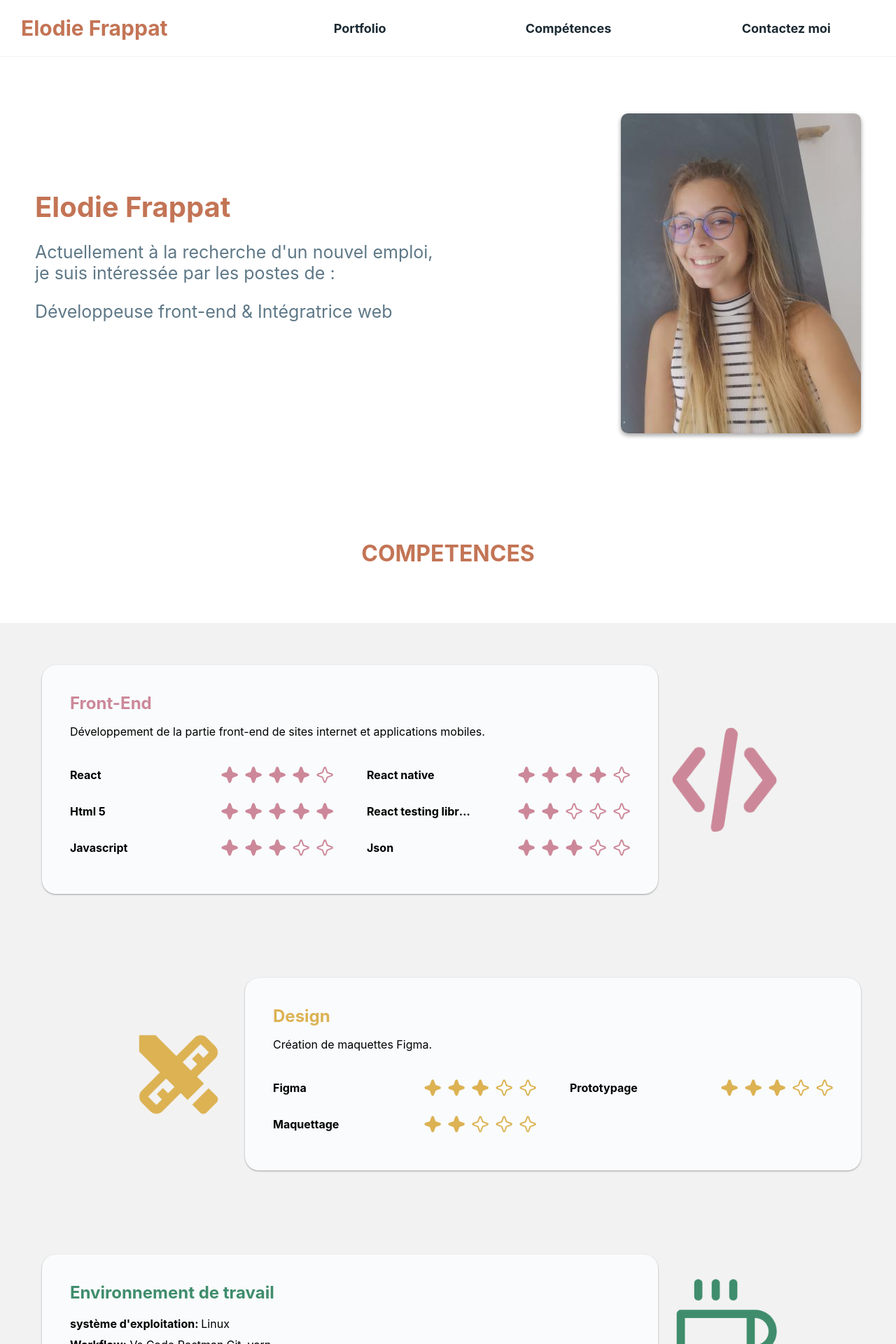
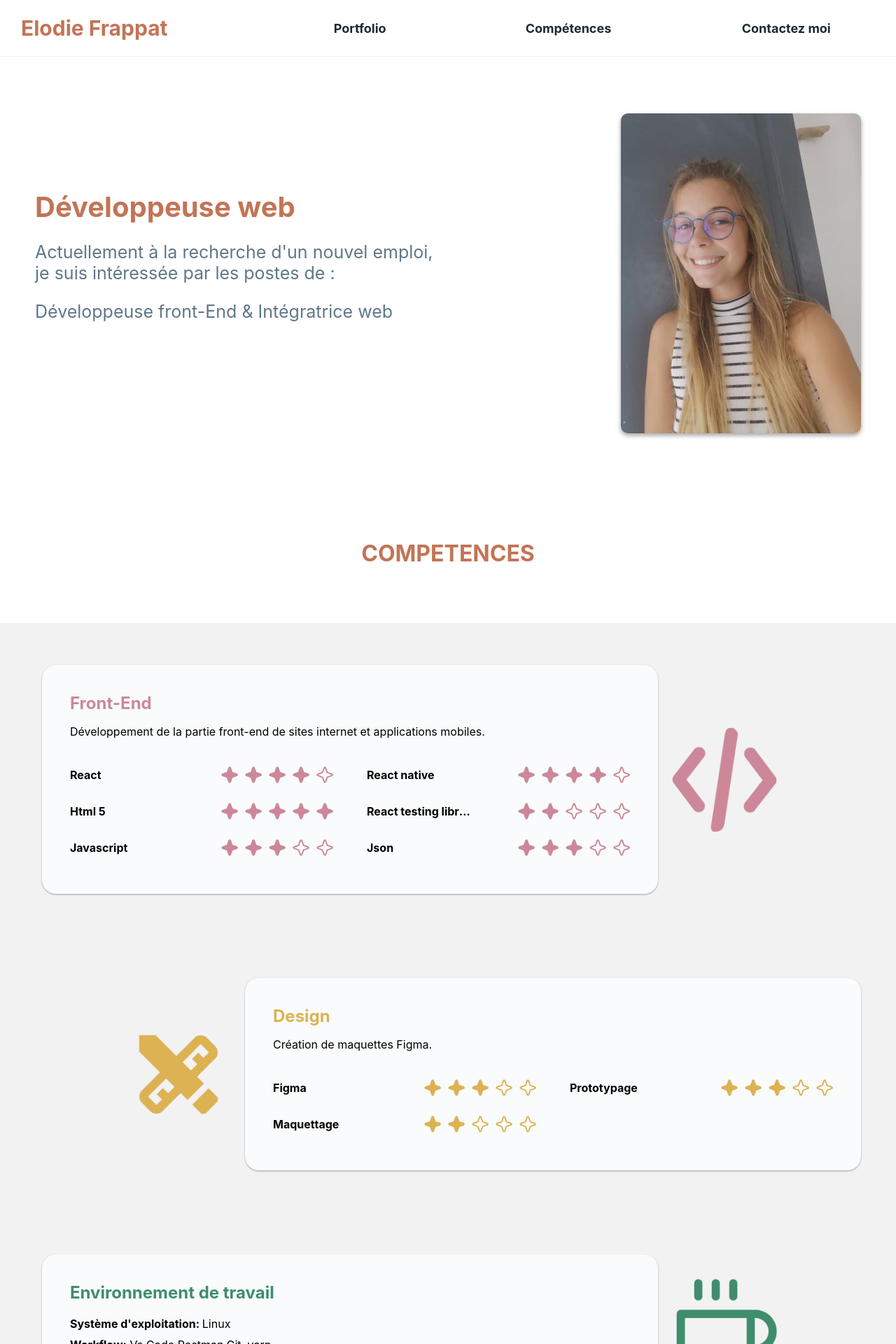
Before and after one commit to Zubiik/curiculum_vitae, a React (Create React App) app: page / in a window 1280 px wide. Shown: the top 1920 px of the page at 70% size. Built offline with nearby package versions, Linux system fonts and the light colour scheme.

Commit message:
feat:add translation

```diff
--- a/src/Header/index.js
+++ b/src/Header/index.js
@@ -17,12 +17,11 @@ function Header() {
   return (
     <Container>
       <TextContainer>
-        <TextCustom>{t('job.name')}</TextCustom>
+        <TextCustom>{t('job')}</TextCustom>
         <SmallerTextCustom>
-          Actuellement à la recherche d'un nouvel emploi, je suis intéressée par
-          les postes de :
+          {t('introduction')}
           <SmallerTextCustom>
-            Développeuse front-end & Intégratrice web
+            {t('frontEndDev')} & {t('WebIntegrator')}
           </SmallerTextCustom>
         </SmallerTextCustom>
       </TextContainer>
--- a/src/Navigation/index.js
+++ b/src/Navigation/index.js
@@ -1,8 +1,11 @@
 import React from 'react';
+import { useTranslation } from 'react-i18next';
 import NavButton from '../component/Button/Index';
 import { Container, TextCustom, ButtonsSection, TitleCustom } from './styled';
 
 function Navigation() {
+  const { t } = useTranslation();
+
   return (
     <Container>
       <TitleCustom>
@@ -15,17 +18,17 @@ function Navigation() {
 
         <NavButton>
           <a href="#portfolio">
-            <p>Portfolio</p>
+            <p>{t('portfolio')}</p>
           </a>
         </NavButton>
         <NavButton>
           <a href="#competences">
-            <p>Compétences</p>
+            <p>{t('competences')}</p>
           </a>
         </NavButton>
         <NavButton>
           <a href="#contact">
-            <p>Contactez moi</p>
+            <p>{t('contact')}</p>
           </a>
         </NavButton>
       </ButtonsSection>
--- a/src/Skills/index.js
+++ b/src/Skills/index.js
@@ -1,5 +1,7 @@
 /* eslint-disable react/no-unescaped-entities */
 import React from 'react';
+import { useTranslation } from 'react-i18next';
+
 import {
   BoxContainer,
   TitleCustom,
@@ -26,16 +28,15 @@ import design from '../images/design-icon.png';
 import workflow from '../images/workflow.png';
 
 function Skills() {
+  const { t } = useTranslation();
+
   return (
     <Container>
       <ImageAndBoxCustom>
         <BoxContainer>
           <TextContainer>
             <TitleCustom>Front-End</TitleCustom>
-            <p>
-              Développement de la partie front-end de sites internet et
-              applications mobiles.
-            </p>
+            <p>{t('frontEndText')}</p>
           </TextContainer>
 
           <BoxOfParts>
@@ -76,7 +77,7 @@ function Skills() {
         <BoxContainer>
           <TextContainer>
             <GoldTitleCustom>Design</GoldTitleCustom>
-            <p>Création de maquettes Figma.</p>
+            <p>{t('figmaText')}</p>
           </TextContainer>
           <BoxOfParts>
             <LeftPart>
@@ -104,11 +105,11 @@ function Skills() {
       <ImageAndBoxCustom>
         <BoxContainer>
           <TextContainer>
-            <GreenTitleCustom>Environnement de travail</GreenTitleCustom>
+            <GreenTitleCustom>{t('workingEnvironment')}</GreenTitleCustom>
           </TextContainer>
           <EnvInfos>
             <CustomTextLine>
-              <BoldText>système d'exploitation: </BoldText>Linux
+              <BoldText>{t('operatingSystem')} </BoldText>Linux
             </CustomTextLine>
 
             <CustomTextLine>
--- a/src/configs/i18n.js
+++ b/src/configs/i18n.js
@@ -10,12 +10,45 @@ i18n
     resources: {
       en: {
         translation: {
-          'job.name': 'Elodie Frappat',
+          job: 'Web developer',
+          frontEndDev: 'Front-end developer',
+          WebIntegrator: 'Web Integrator',
+          introduction:
+            // eslint-disable-next-line max-len
+            'Currently looking for a new job, I am interested by:',
+          portfolio: 'Portfolio',
+          competences: 'Skills',
+          contact: 'Contact',
+          figmaText: 'Creation of Figma models.',
+          workingEnvironment: 'Working Environment',
+          operatingSystem: 'Operating system',
+          frontEndText:
+            // eslint-disable-next-line max-len
+            'Development of the front-end part of websites and mobile applications.',
+        },
+      },
+      fr: {
+        translation: {
+          job: 'Développeuse web',
+          frontEndDev: 'Développeuse front-End',
+          WebIntegrator: 'Intégratrice web',
+          introduction:
+            // eslint-disable-next-line max-len
+            "Actuellement à la recherche d'un nouvel emploi, je suis intéressée par les postes de :",
+          portfolio: 'Portfolio',
+          competences: 'Compétences',
+          contact: 'Contactez moi',
+          figmaText: 'Création de maquettes Figma.',
+          workingEnvironment: 'Environnement de travail',
+          operatingSystem: "Système d'exploitation:",
+          frontEndText:
+            // eslint-disable-next-line max-len
+            'Développement de la partie front-end de sites internet et applications mobiles.',
         },
       },
     },
-    lng: 'en', // if you're using a language detector, do not define the lng option
-    fallbackLng: 'en',
+    lng: 'fr', // if you're using a language detector, do not define the lng option
+    fallbackLng: 'fr',
 
     interpolation: {
       escapeValue: false, // react already safes from xss => https://www.i18next.com/translation-function/interpolation#unescape
```
Also changed, not shown: 1 other file (tests, documents, lock files or other folders).
